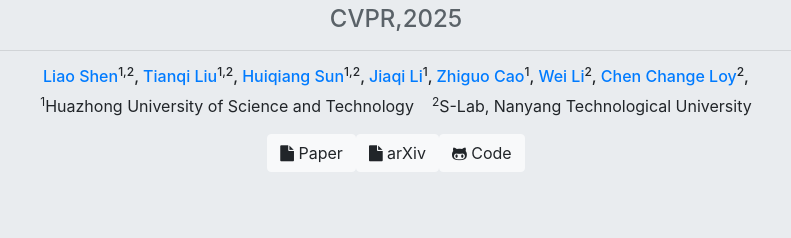
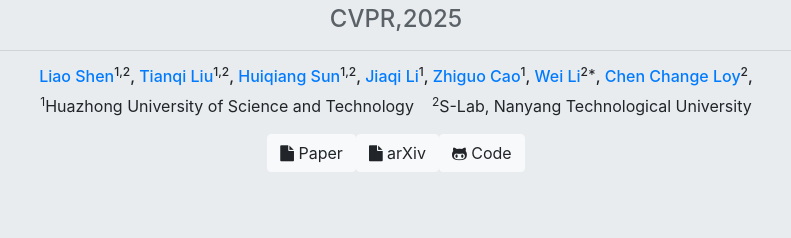
Before and after one commit to DoF-Gaussian/DoF-Gaussian.github.io, a plain HTML site: page index.html in a window 1280 px wide. Shown: the part 163-401 px from the top of the page, 244-1035 px from the left. Drawn offline with nearby package versions, Linux system fonts and the light colour scheme; some packages are replaced by stand-ins of ours.

Commit message:
Update index.html

```diff
--- a/index.html
+++ b/index.html
@@ -41,7 +41,7 @@
                 <a href="https://huiqiang-sun.github.io/" target="_blank">Huiqiang Sun</a><sup>1,2</sup>,
                 <a href="lijia7.github.io" target="_blank">Jiaqi Li</a><sup>1</sup>,
                 <a href="http://english.aia.hust.edu.cn/info/1030/1072.htm" target="_blank">Zhiguo Cao</a><sup>1</sup>,
-                <a href="https://weivision.github.io/" target="_blank">Wei Li</a><sup>2</sup>,
+                <a href="https://weivision.github.io/" target="_blank">Wei Li</a><sup>2*</sup>,
                 <a href="https://www.mmlab-ntu.com/person/ccloy/index.html" target="_blank">Chen Change Loy</a><sup>2</sup>,
 
             </h6>
```
